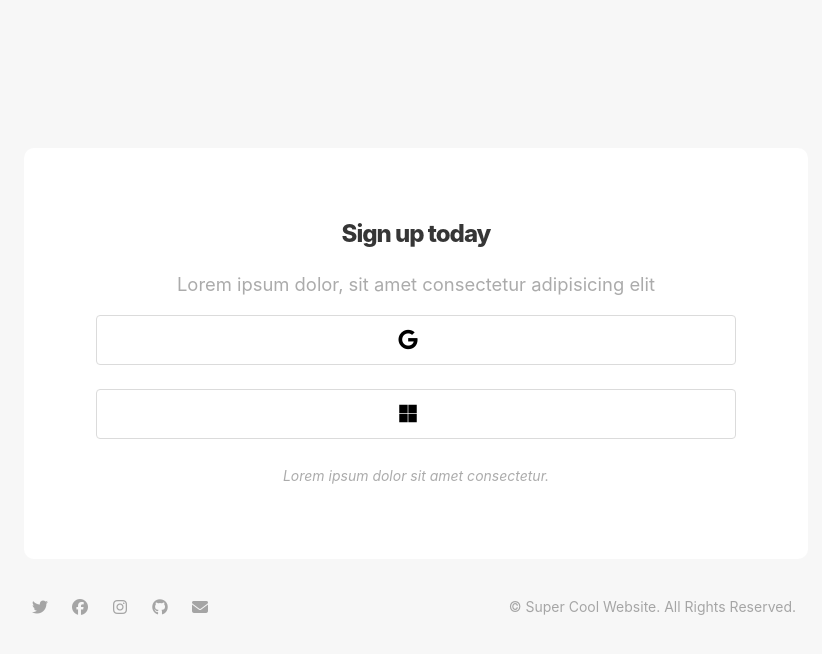
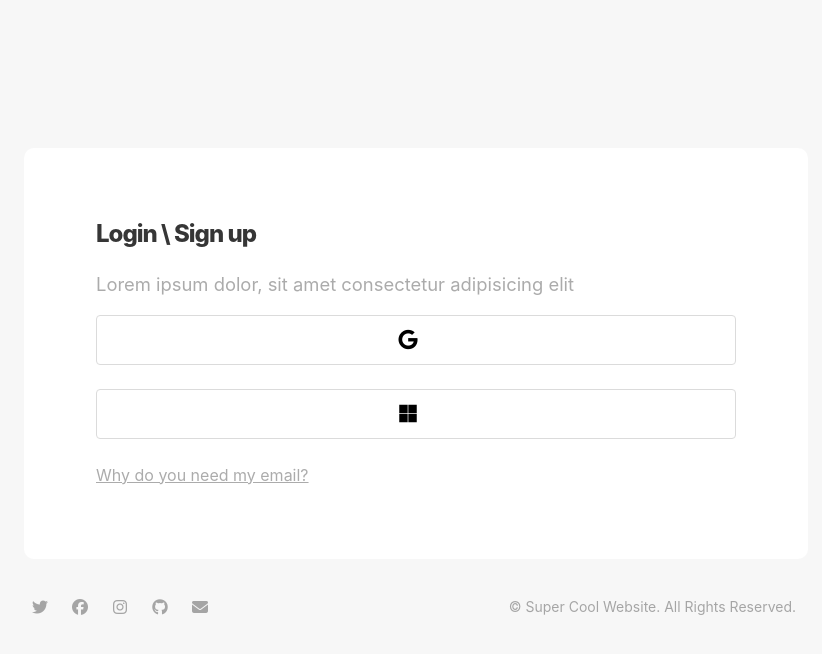
Before and after one commit to heysouravv/unspamify, a FastAPI app: page / in a window 1280 px wide. Shown: the top 654 px of the page, without its empty margins (224-1046 px from the left). Run offline with FastAPI, Linux system fonts and the light colour scheme; some libraries are stand-ins or nearby versions.

Commit message:
changes to login.html

```diff
--- a/templates/login.html
+++ b/templates/login.html
@@ -21,8 +21,8 @@
               <h2 class="subtitle colored is-4">Lorem ipsum dolor sit amet.</h2>
               <p>Lorem, ipsum dolor sit amet consectetur adipisicing elit. Corporis ex deleniti aliquam tempora libero excepturi vero soluta odio optio sed.</p>
             </div> -->
-            <div class="column right has-text-centered">
-              <h1 class="title is-4">Sign up today</h1>
+            <div class="column right has-text-left">
+              <h1 class="title is-4">Login \ Sign up</h1>
               <p class="description">Lorem ipsum dolor, sit amet consectetur adipisicing elit</p>
                 <button id="google" class="button is-block is-fullwidth is-medium">
                     <span class="icon">
@@ -39,8 +39,36 @@
                         </a>
                     </span>
                 </button>
+                <div id="modal-js-example" class="modal">
+                  <div class="modal-background"></div>
+                  <div class="modal-content">
+                    <div class="box">
+                      <h2 class="title is-4">Why does Unspamify need access to my email?</h2>
+                      <p class="description has-text-black">Unspamify is committed to helping busy individuals safeguard their email addresses from unwanted appearances on B2B databases. Here's how our process is designed to serve you:</p>
+                      <div class="content">
+                        <ul>
+                          <li>
+                            <strong>Opt-Out Requests:</strong> Once you sign up with Unspamify, we proactively submit opt-out forms on your behalf to various data vendors such as Apollo, Zoominfo, and others. The goal is to ensure your email address is removed from these databases, thereby safeguarding your personal data from potential misuse.
+                          </li>
+                          <li>
+                            <strong>Verification Process:</strong> After we've initiated the opt-out request, many data vendors send a verification email to the user's address to confirm the removal request. This step is where our email access becomes essential.
+                          </li>
+                          <li>
+                            <strong>Domain-Specific Access:</strong> Our technology is tailored to scan only for specific verification emails from B2B databases. We only have visibility on emails coming from domains that are listed on <a href="https://unspamify.com/list">unspamify.com</a>. All other emails remain entirely private and beyond our access.
+                          </li>
+                          <li>
+                            <strong>Automatic Verification:</strong> Once we detect these specific verification emails, our non-invasive technology takes over to automatically complete the verification process on your behalf. This ensures your email address is removed efficiently without requiring manual intervention from you.
+                          </li>
+                        </ul>
+                        <p>Rest assured, your trust and privacy are paramount to us. While we request this specific access to ensure swift verification, your other email content remains untouched, unseen, and unequivocally yours.</p>
+                      </div>
+                    </div>
+                  </div>
+
+                  <button class="modal-close is-large" aria-label="close"></button>
+                </div>
                 <br />
-                <small><em>Lorem ipsum dolor sit amet consectetur.</em></small>
+                <a class="js-modal-trigger description is-size-6" data-target="modal-js-example"><u>Why do you need my email?</u></a>
             </div>
           </div>
         </div>
@@ -81,6 +109,48 @@
     googleButton.addEventListener('click', () => {
       window.location.href = '/oauth2/login';
     })
+    document.addEventListener('DOMContentLoaded', () => {
+    // Functions to open and close a modal
+    function openModal($el) {
+      $el.classList.add('is-active');
+    }
+
+    function closeModal($el) {
+      $el.classList.remove('is-active');
+    }
+
+    function closeAllModals() {
+      (document.querySelectorAll('.modal') || []).forEach(($modal) => {
+        closeModal($modal);
+      });
+    }
+
+    // Add a click event on buttons to open a specific modal
+    (document.querySelectorAll('.js-modal-trigger') || []).forEach(($trigger) => {
+      const modal = $trigger.dataset.target;
+      const $target = document.getElementById(modal);
+
+      $trigger.addEventListener('click', () => {
+        openModal($target);
+      });
+    });
+
+    // Add a click event on various child elements to close the parent modal
+    (document.querySelectorAll('.modal-background, .modal-close, .modal-card-head .delete, .modal-card-foot .button') || []).forEach(($close) => {
+      const $target = $close.closest('.modal');
+
+      $close.addEventListener('click', () => {
+        closeModal($target);
+      });
+    });
+
+    // Add a keyboard event to close all modals
+    document.addEventListener('keydown', (event) => {
+      if (event.code === 'Escape') {
+        closeAllModals();
+      }
+    });
+  });
   </script>
   <style>
     :root {
```
